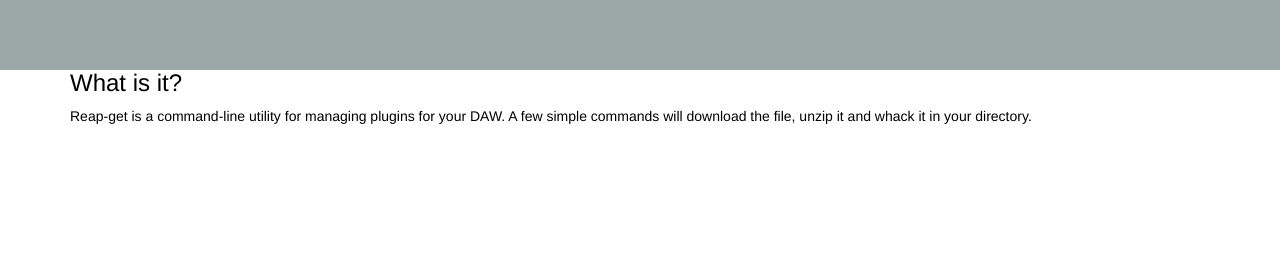
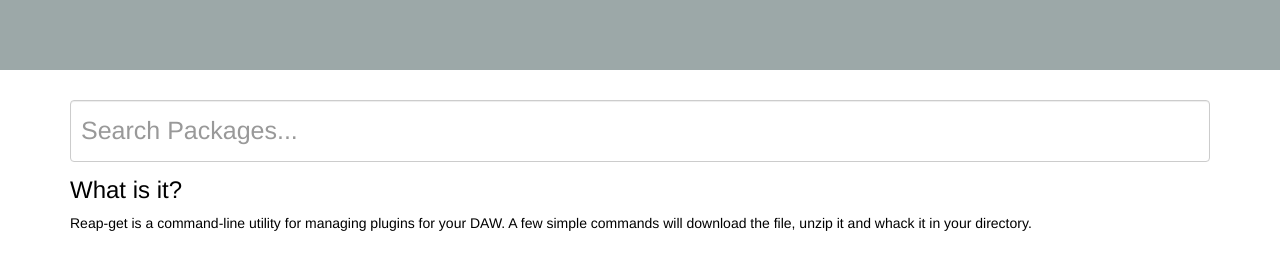
Before and after one commit to joereynolds/reap-get, a plain HTML site: page web/index.htm in a window 1280 px wide. Shown: the part 180-450 px from the top of the page. Drawn offline with nearby package versions, Linux system fonts and the light colour scheme.

Commit message:
style inputs

```diff
--- a/web/index.htm
+++ b/web/index.htm
@@ -24,6 +24,9 @@
 
         <main>
             <div class="container">
+                <div class="form-group">
+                    <input type="text" class="big-input form-control" placeholder="Search Packages..."> <!--Should filter live. Angular JS maybe-->
+                </div>
                 <h3>What is it?</h3>
                 <p>Reap-get is a command-line utility for managing plugins for your DAW. A few simple commands will download the file, unzip it and whack it in your directory.
             </div>
--- a/web/stylesheet.css
+++ b/web/stylesheet.css
@@ -20,11 +20,21 @@ header > *{
     flex : 1;
     flex-basis : 100%;
 }
+
+header,
+main,
+section{
+    margin-bottom : 30px
+}
 main{
     color : #000 /*Change this to something less dark...*/
 }
 
+.big-input{
+    font-size : 2.5rem;
+    padding : 30px 10px;
 
+}
 
 /*!
  * "Fork me on GitHub" CSS ribbon v0.1.1 | MIT License
```
